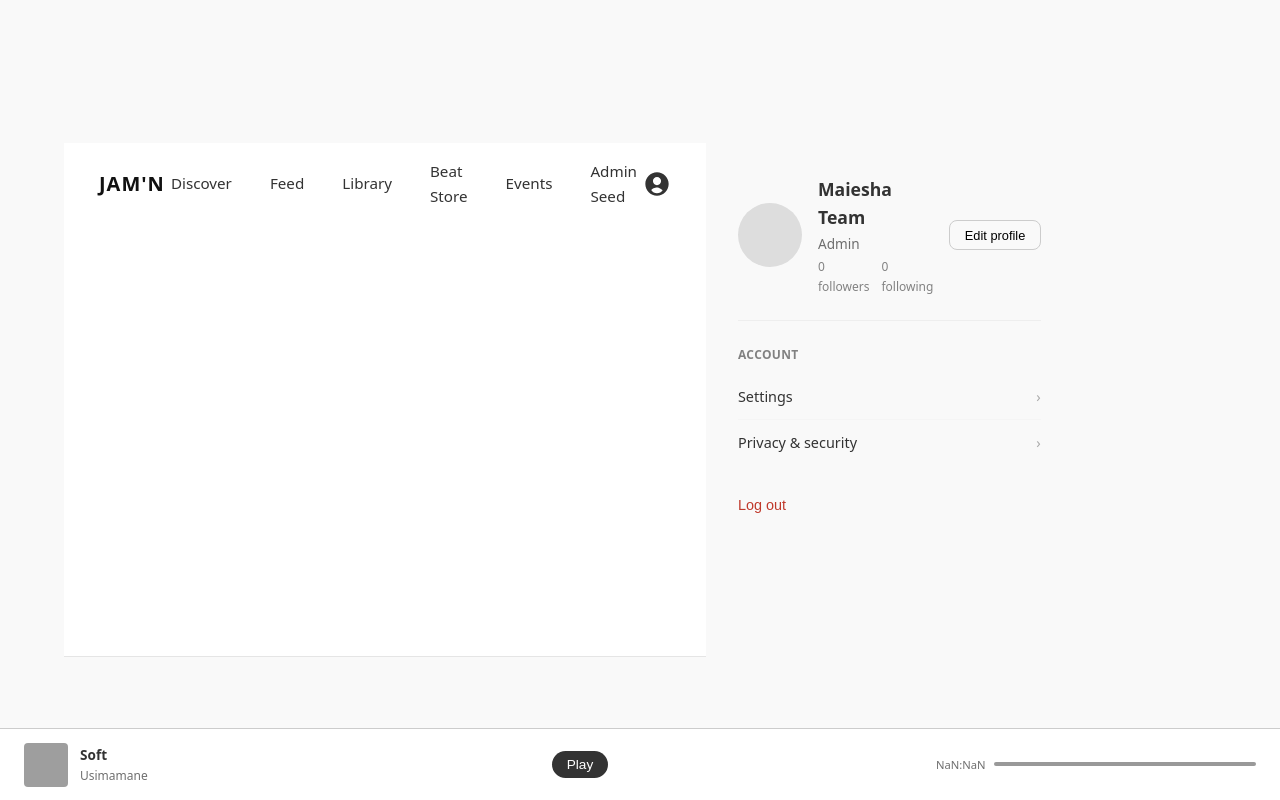
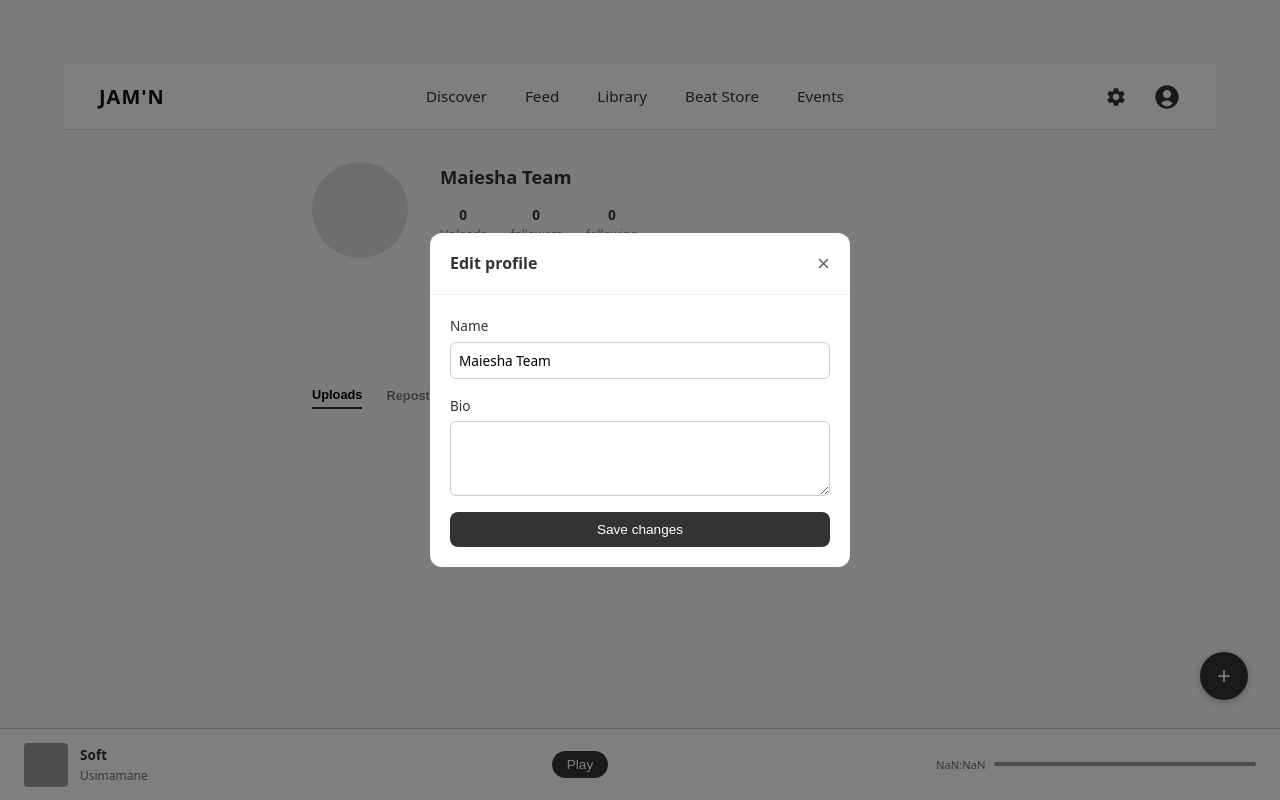
Before and after one commit to totoseahlumile-dot/JAM-N, a Vue app in the folder Frontend/: page /account in a window 1280 px wide. Both pictures are taken after a click on the button "Edit profile". Built offline with nearby package versions, Linux system fonts and the light colour scheme; grey boxes are pictures that could not be loaded.

Commit message:
style and router updates across frontend components

```diff
--- a/Frontend/src/assets/css/main.css
+++ b/Frontend/src/assets/css/main.css
@@ -20,16 +20,3 @@ a,
     background-color: hsla(160, 100%, 37%, 0.2);
   }
 }
-
-@media (min-width: 1024px) {
-  body {
-    display: flex;
-    place-items: center;
-  }
-
-  #app {
-    display: grid;
-    grid-template-columns: 1fr 1fr;
-    padding: 0 2rem;
-  }
-}
--- a/Frontend/src/components/common/AppNavbar.vue
+++ b/Frontend/src/components/common/AppNavbar.vue
@@ -11,14 +11,16 @@
         <RouterLink to="/library" class="nav-item">Library</RouterLink>
         <RouterLink to="/beat-store" class="nav-item">Beat Store</RouterLink>
         <RouterLink to="/events" class="nav-item">Events</RouterLink>
-
-        <!-- Only visible to admins -->
-        <RouterLink v-if="isAdmin" to="/admin/seed" class="nav-item">
-          Admin Seed
-        </RouterLink>
       </nav>
 
       <div class="user-action">
+        <!-- Settings gear - updated link to /settings -->
+        <RouterLink to="/settings" class="settings-icon-btn" aria-label="Settings">
+          <svg class="settings-icon" viewBox="0 0 24 24" fill="currentColor">
+            <path d="M19.14 12.94c.04-.31.06-.63.06-.94 0-.32-.02-.63-.07-.94l2.03-1.58c.18-.14.23-.41.12-.61l-1.92-3.32c-.12-.22-.37-.29-.59-.22l-2.39.96c-.5-.38-1.03-.7-1.62-.94l-.36-2.54c-.04-.24-.24-.41-.48-.41h-3.84c-.24 0-.44.17-.48.41l-.36 2.54c-.59.24-1.13.57-1.62.94l-2.39-.96c-.22-.08-.47 0-.59.22L2.74 8.87c-.12.21-.08.47.12.61l2.03 1.58c-.05.31-.09.63-.09.94s.02.63.07.94l-2.03 1.58c-.18.14-.23.41-.12.61l1.92 3.32c.12.22.37.29.59.22l2.39-.96c.5.38 1.03.7 1.62.94l.36 2.54c.05.24.24.41.48.41h3.84c.24 0 .44-.17.48-.41l.36-2.54c.59-.24 1.13-.56 1.62-.94l2.39.96c.22.08.47 0 .59-.22l1.92-3.32c.12-.22.07-.47-.12-.61l-2.01-1.58zM12 15.6c-1.98 0-3.6-1.62-3.6-3.6s1.62-3.6 3.6-3.6 3.6 1.62 3.6 3.6-1.62 3.6-3.6 3.6z"/>
+          </svg>
+        </RouterLink>
+
         <!-- Not logged in: show Login -->
         <RouterLink v-if="!isLoggedIn" to="/login" class="nav-item">
           Login
@@ -43,7 +45,6 @@ import { useStore } from 'vuex'
 const store = useStore()
 
 const isLoggedIn = computed(() => store.getters['auth/isLoggedIn'])
-const isAdmin = computed(() => store.getters['auth/isAdmin'])
 </script>
 
 <style scoped>
@@ -94,6 +95,24 @@ const isAdmin = computed(() => store.getters['auth/isAdmin'])
 .user-action {
   display: flex;
   align-items: center;
+  gap: 1.25rem;
+}
+
+.settings-icon-btn {
+  display: inline-flex;
+  align-items: center;
+  justify-content: center;
+  color: #333333;
+  transition: color 0.15s ease;
+}
+
+.settings-icon-btn:hover {
+  color: #000000;
+}
+
+.settings-icon {
+  width: 22px;
+  height: 22px;
 }
 
 .profile-icon-btn {
--- a/Frontend/src/router/index.js
+++ b/Frontend/src/router/index.js
@@ -38,6 +38,11 @@ const router = createRouter({
       path: '/account',
       name: 'account',
       component: () => import('../views/AccountView.vue')
+    },
+    {
+      path: '/settings',
+      name: 'settings',
+      component: () => import('../views/SettingsView.vue')
     }
   ]
 })
--- a/Frontend/src/stores/auth.js
+++ b/Frontend/src/stores/auth.js
@@ -1,15 +1,14 @@
 // Vuex module for auth state.
-// UPDATED: roles is now an array, so a user can be multiple things at once
+// roles is an array, so a user can be multiple things at once
 // (e.g. both "listener" and "artist"), matching the original sign-up design.
-// "admin" is a special dev-only role for accessing the Admin Seed/research
-// tracking tools - not a real account type a normal user would choose at signup.
+// No admin role - dropped the Admin Seed/research tracker feature entirely.
 
 const state = {
   user: {
     id: 'usr_101',
     name: 'Maiesha Team',
     email: 'maiesha@jamn.co.za',
-    roles: ['admin'] // was: role: 'admin' (single string)
+    roles: ['listener', 'artist'], // dev default - logged in as both, for easy testing of role-based UI
   },
   isAuthenticated: true,
 }
@@ -18,11 +17,8 @@ const getters = {
   currentUser: (state) => state.user,
   isLoggedIn: (state) => state.isAuthenticated,
 
-  // Checks if "admin" is in the roles array
-  isAdmin: (state) => state.user?.roles?.includes('admin') ?? false,
-
-  // New: checks if the user has an artist or producer role (used by AccountView
-  // to decide whether to show the "For producers & artists" section)
+  // Checks if the user has an artist or producer role (used by AccountView
+  // to decide whether to show role-specific content/sections)
   isArtistOrProducer: (state) => {
     const roles = state.user?.roles ?? []
     return roles.includes('artist') || roles.includes('producer')
--- a/Frontend/src/views/AccountView.vue
+++ b/Frontend/src/views/AccountView.vue
@@ -1,182 +1,382 @@
 <template>
-  <div class="account-page">
+  <div class="profile-page">
     <!-- Profile header -->
-    <header class="account-header">
-      <div class="account-avatar"></div>
-      <div class="account-info">
-        <p class="account-name">{{ user?.name ?? 'Guest' }}</p>
-        <p class="account-meta">{{ roleLabel }}</p>
-        <div class="account-stats">
-          <span>{{ followers }} followers</span>
-          <span>{{ following }} following</span>
+    <header class="profile-header">
+      <div class="profile-avatar-large"></div>
+
+      <div class="profile-details">
+        <p class="profile-name">{{ user?.name ?? 'Guest' }}</p>
+
+        <div class="profile-stats">
+          <div class="stat">
+            <span class="stat-count">{{ uploads.length }}</span>
+            <span class="stat-label">Uploads</span>
+          </div>
+          <div class="stat">
+            <span class="stat-count">{{ followers }}</span>
+            <span class="stat-label">followers</span>
+          </div>
+          <div class="stat">
+            <span class="stat-count">{{ following }}</span>
+            <span class="stat-label">following</span>
+          </div>
+        </div>
+
+        <p class="profile-bio">{{ roleLabel }}</p>
+
+        <button class="edit-profile-btn" @click="openEditModal">Edit profile</button>
+      </div>
+    </header>
+
+    <!-- Tabs: Uploads, Reposts, Liked Songs -->
+    <section class="profile-content">
+      <div class="content-tabs">
+        <button
+          v-for="tab in tabs"
+          :key="tab.key"
+          class="content-tab"
+          :class="{ active: activeTab === tab.key }"
+          @click="activeTab = tab.key"
+        >
+          {{ tab.label }}
+        </button>
+      </div>
+
+      <div v-if="activeItems.length > 0" class="content-grid">
+        <div
+          v-for="item in activeItems"
+          :key="item.id"
+          class="content-tile"
+          @click="openItem(item)"
+        >
+          <div class="tile-placeholder">
+            <span class="play-icon">▶</span>
+          </div>
+          <p class="tile-title">{{ item.title }}</p>
         </div>
       </div>
-      <button class="edit-profile-btn">Edit profile</button>
-    </header>
 
-    <!-- General account settings - visible to everyone -->
-    <section class="account-section">
-      <p class="section-label">Account</p>
-      <RouterLink to="/account/settings" class="account-row">
-        <span>Settings</span>
-        <span class="chevron">›</span>
-      </RouterLink>
-      <RouterLink to="/account/privacy" class="account-row">
-        <span>Privacy &amp; security</span>
-        <span class="chevron">›</span>
-      </RouterLink>
+      <p v-else class="empty-state">{{ emptyMessage }}</p>
     </section>
 
-    <!-- Only shown for users with an artist or producer role -->
-    <section v-if="isArtistOrProducer" class="account-section">
-      <p class="section-label">For producers &amp; artists</p>
-      <RouterLink to="/account/subscriptions" class="account-row">
-        <span>Subscriptions</span>
-        <span class="chevron">›</span>
-      </RouterLink>
-      <RouterLink to="/account/services" class="account-row">
-        <span>Services</span>
-        <span class="chevron">›</span>
-      </RouterLink>
-      <RouterLink to="/beat-store/my-beats" class="account-row">
-        <span>My beats &amp; earnings</span>
-        <span class="chevron">›</span>
-      </RouterLink>
-    </section>
+    <!-- Floating upload button -->
+    <button
+      v-if="isArtistOrProducer && activeTab === 'uploads'"
+      class="upload-fab"
+      @click="showUploadModal = true"
+      aria-label="Upload"
+    >
+      +
+    </button>
 
-    <section class="account-section">
-      <button class="logout-btn" @click="handleLogout">Log out</button>
-    </section>
+    <!-- Edit profile modal -->
+    <BaseModal v-model="showEditModal" title="Edit profile">
+      <form class="edit-form" @submit.prevent="saveProfile">
+        <label class="form-field">
+          <span>Name</span>
+          <input v-model="editForm.name" type="text" />
+        </label>
+        <label class="form-field">
+          <span>Bio</span>
+          <textarea v-model="editForm.bio" rows="3" />
+        </label>
+        <button type="submit" class="form-submit-btn">Save changes</button>
+      </form>
+    </BaseModal>
+
+    <!-- Upload modal -->
+    <BaseModal v-model="showUploadModal" title="Upload">
+      <form class="upload-form" @submit.prevent="submitUpload">
+        <label class="form-field">
+          <span>Title</span>
+          <input v-model="uploadForm.title" type="text" required />
+        </label>
+
+        <label class="form-field">
+          <span>File</span>
+          <input type="file" accept="audio/*,image/*" @change="handleFileSelect" required />
+        </label>
+
+        <p v-if="uploadForm.file" class="file-selected">Selected: {{ uploadForm.file.name }}</p>
+
+        <button type="submit" class="form-submit-btn">Upload</button>
+      </form>
+    </BaseModal>
   </div>
 </template>
 
 <script setup>
-import { computed } from 'vue'
-import { RouterLink, useRouter } from 'vue-router'
+import { ref, reactive, computed } from 'vue'
 import { useStore } from 'vuex'
+import BaseModal from '@/components/common/BaseModal.vue'
 
 const store = useStore()
-const router = useRouter()
 
-const user = computed(() => store.state.auth.user)
+const user = computed(() => store.state.auth?.user)
+const isArtistOrProducer = computed(() => store.getters['auth/isArtistOrProducer'])
 
-// TEMPORARY: followers/following aren't in the current user data shape yet.
-// Hardcoded placeholders until the backend provides real counts.
 const followers = computed(() => user.value?.followers ?? 0)
 const following = computed(() => user.value?.following ?? 0)
 
-// Roles is now an array (e.g. ["listener", "artist"]) - join for display
 const roleLabel = computed(() => {
   const roles = user.value?.roles ?? []
   if (roles.length === 0) return ''
-  return roles.map((r) => r.charAt(0).toUpperCase() + r.slice(1)).join(', ')
+  return roles.map((r) => r.charAt(0).toUpperCase() + r.slice(1)).join(' · ')
 })
 
-// Controls whether the "For producers & artists" section shows at all.
-// Now reads directly from the auth store's isArtistOrProducer getter.
-const isArtistOrProducer = computed(() => store.getters['auth/isArtistOrProducer'])
+const tabs = [
+  { key: 'uploads', label: 'Uploads' },
+  { key: 'reposts', label: 'Reposts' },
+  { key: 'liked', label: 'Liked' },
+]
+const activeTab = ref('uploads')
 
-function handleLogout() {
-  store.dispatch('auth/logout')
-  router.push('/')
+const uploads = ref([])
+const reposts = ref([])
+const liked = ref([])
+
+const activeItems = computed(() => {
+  if (activeTab.value === 'uploads') return uploads.value
+  if (activeTab.value === 'reposts') return reposts.value
+  return liked.value
+})
+
+const emptyMessage = computed(() => {
+  const messages = {
+    uploads: 'No uploads yet.',
+    reposts: 'No reposts yet.',
+    liked: 'No liked songs yet.',
+  }
+  return messages[activeTab.value]
+})
+
+function openItem(item) {
+  console.log('Open detail for:', item)
+}
+
+// --- Edit Profile modal ---
+const showEditModal = ref(false)
+const editForm = reactive({
+  name: '',
+  bio: '',
+})
+
+function openEditModal() {
+  editForm.name = user.value?.name ?? ''
+  showEditModal.value = true
+}
+
+function saveProfile() {
+  store.commit('auth/SET_USER', {
+    ...user.value,
+    name: editForm.name,
+  })
+  showEditModal.value = false
+}
+
+// --- Upload modal ---
+const showUploadModal = ref(false)
+const uploadForm = reactive({
+  title: '',
+  file: null,
+})
+
+function handleFileSelect(event) {
+  uploadForm.file = event.target.files[0] ?? null
+}
+
+function submitUpload() {
+  uploads.value.push({
+    id: `local-${Date.now()}`,
+    title: uploadForm.title,
+    file: uploadForm.file,
+  })
+
+  uploadForm.title = ''
+  uploadForm.file = null
+  showUploadModal.value = false
 }
 </script>
 
 <style scoped>
-.account-page {
-  max-width: 640px;
+.profile-page {
+  max-width: 720px;
   margin: 0 auto;
   padding: 2rem;
+  position: relative;
 }
 
-.account-header {
+.profile-header {
   display: flex;
-  align-items: center;
-  gap: 1rem;
+  gap: 2rem;
+  align-items: flex-start;
   padding-bottom: 1.5rem;
   border-bottom: 1px solid #eee;
   margin-bottom: 1.5rem;
 }
 
-.account-avatar {
-  width: 64px;
-  height: 64px;
+.profile-avatar-large {
+  width: 96px;
+  height: 96px;
   border-radius: 50%;
   background: #ddd;
   flex-shrink: 0;
 }
 
-.account-info {
+.profile-details {
   flex: 1;
 }
 
-.account-name {
-  font-size: 1.1rem;
+.profile-name {
+  font-size: 1.15rem;
   font-weight: 700;
-  margin: 0;
+  margin: 0 0 0.75rem;
 }
 
-.account-meta {
-  font-size: 0.85rem;
-  opacity: 0.7;
-  margin: 0.15rem 0;
+.profile-stats {
+  display: flex;
+  gap: 1.5rem;
+  margin-bottom: 0.75rem;
 }
 
-.account-stats {
+.stat {
   display: flex;
-  gap: 0.75rem;
+  flex-direction: column;
+  align-items: center;
+  font-size: 0.85rem;
+}
+
+.stat-count {
+  font-weight: 700;
+}
+
+.stat-label {
+  opacity: 0.6;
   font-size: 0.75rem;
-  opacity: 0.6;
+}
+
+.profile-bio {
+  font-size: 0.85rem;
+  opacity: 0.75;
+  margin: 0 0 0.75rem;
 }
 
 .edit-profile-btn {
   border: 1px solid #ccc;
   background: transparent;
-  padding: 0.4rem 0.9rem;
+  padding: 0.4rem 1rem;
   border-radius: 8px;
   font-size: 0.8rem;
   cursor: pointer;
-  white-space: nowrap;
 }
 
-.account-section {
-  margin-bottom: 1.5rem;
+.content-tabs {
+  display: flex;
+  gap: 1.5rem;
+  border-top: 1px solid #eee;
+  padding-top: 0.75rem;
+  margin-bottom: 1rem;
 }
 
-.section-label {
-  font-size: 0.75rem;
+.content-tab {
+  border: none;
+  background: transparent;
+  font-size: 0.8rem;
   font-weight: 600;
-  opacity: 0.6;
-  margin-bottom: 0.6rem;
-  text-transform: uppercase;
-  letter-spacing: 0.03em;
+  opacity: 0.5;
+  cursor: pointer;
+  padding: 0.3rem 0;
 }
 
-.account-row {
-  display: flex;
-  justify-content: space-between;
-  align-items: center;
-  padding: 0.7rem 0;
-  text-decoration: none;
-  color: inherit;
-  font-size: 0.9rem;
-  border-bottom: 1px solid #f5f5f5;
+.content-tab.active {
+  opacity: 1;
+  border-bottom: 2px solid #333;
 }
 
-.account-row:last-child {
-  border-bottom: none;
+.content-grid {
+  display: grid;
+  grid-template-columns: repeat(auto-fill, minmax(140px, 1fr));
+  gap: 1rem;
 }
 
-.chevron {
+.content-tile {
+  cursor: pointer;
+}
+
+.tile-placeholder {
+  width: 100%;
+  aspect-ratio: 1;
+  background: #eee;
+  border-radius: 6px;
+  margin-bottom: 0.4rem;
+  display: flex;
+  align-items: center;
+  justify-content: center;
+}
+
+.play-icon {
+  font-size: 1.25rem;
   opacity: 0.4;
 }
 
-.logout-btn {
+.tile-title {
+  font-size: 0.8rem;
+  margin: 0;
+}
+
+.empty-state {
+  opacity: 0.6;
+  font-size: 0.85rem;
+  text-align: center;
+  padding: 2rem 0;
+}
+
+.upload-fab {
+  position: fixed;
+  bottom: 100px;
+  right: 2rem;
+  width: 48px;
+  height: 48px;
+  border-radius: 50%;
   border: none;
-  background: transparent;
-  color: #c0392b;
-  font-size: 0.9rem;
+  background: #333;
+  color: #fff;
+  font-size: 1.5rem;
   cursor: pointer;
-  padding: 0.5rem 0;
+  box-shadow: 0 2px 8px rgba(0, 0, 0, 0.25);
+}
+
+.form-field {
+  display: flex;
+  flex-direction: column;
+  gap: 0.3rem;
+  margin-bottom: 1rem;
+  font-size: 0.85rem;
+}
+
+.form-field input,
+.form-field textarea {
+  border: 1px solid #ccc;
+  border-radius: 6px;
+  padding: 0.5rem;
+  font-size: 0.85rem;
+  font-family: inherit;
+}
+
+.file-selected {
+  font-size: 0.75rem;
+  opacity: 0.7;
+  margin-bottom: 1rem;
+}
+
+.form-submit-btn {
+  width: 100%;
+  border: none;
+  background: #333;
+  color: #fff;
+  padding: 0.6rem;
+  border-radius: 8px;
+  font-size: 0.85rem;
+  cursor: pointer;
 }
 </style>
```
Also changed, not shown: Frontend/src/views/EventsView.vue (+19 -0 lines).
